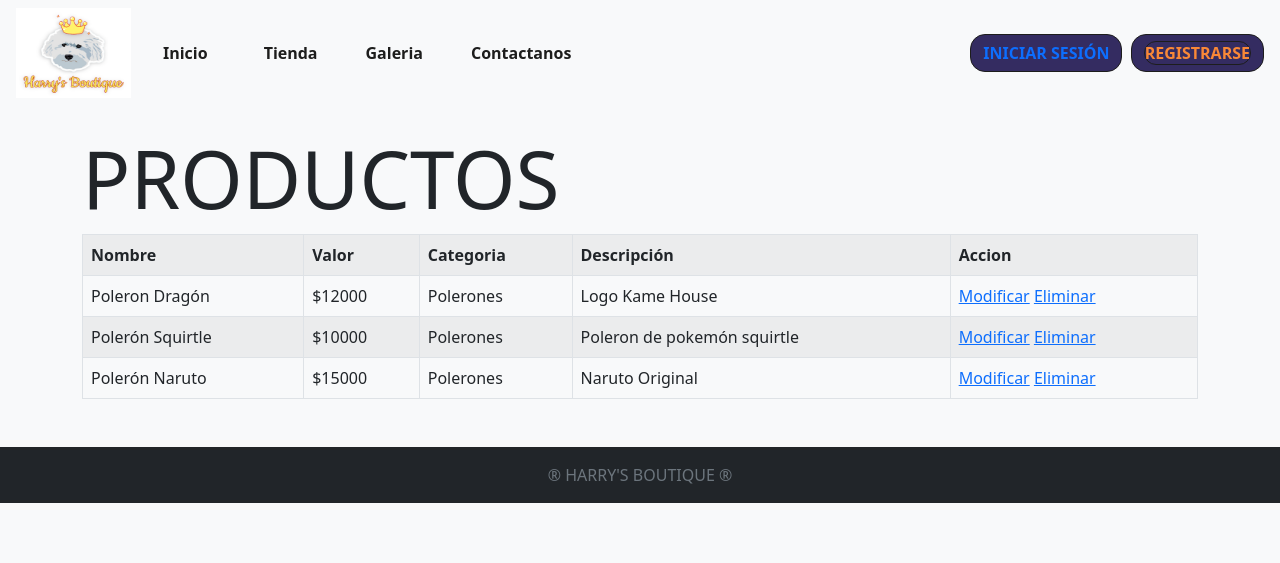
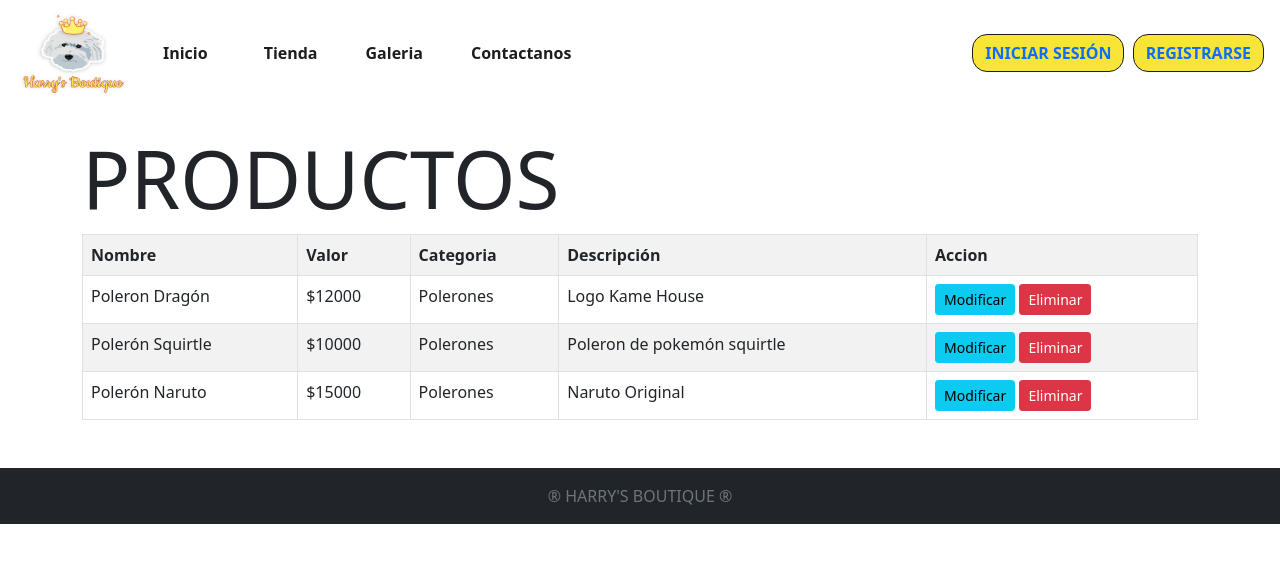
Before and after one commit to felipevega-dev/HarrysDjango, a Django app: page /listado_productos/ in a window 1280 px wide. Shown: the top 563 px of the page. Run offline with Django 4.2, Linux system fonts and the light colour scheme; data comes from the database, SQL or seed files in the repository; both versions use the stored data as it was after the commit.

Commit message:
cositas 2

```diff
--- a/core/static/core/CSS/style.css
+++ b/core/static/core/CSS/style.css
@@ -67,7 +67,7 @@
     transform: scale(1.10);
     transition: 1s filter;
     transition-delay: 1s;
-    color: #f98837;
+    color: #f9e537;
 }
 
 .navlogin{
@@ -76,7 +76,7 @@
     overflow: hidden;
     transition: all ease-out 0.2s;
     transition: 0.5s filter;
-    background: #342c61;
+    background: #f9e537;;
     color: #f98837;
 }
 
--- a/core/templates/harrys/base.html
+++ b/core/templates/harrys/base.html
@@ -17,7 +17,7 @@
       <link rel="stylesheet" href="{% static 'core/'%}CSS/style.css">
     <title>Harry's Boutique</title>
 </head>
-<body class="bg-light">
+<body>
     <!--Navbar-->
     <nav class="navbar navbar-expand-md navbar-expand">
       <div class="container-fluid">
@@ -61,7 +61,7 @@
                 </div>
                 &nbsp;
                 <div class="btn m-1 navlogin fw-bold text-uppercase">
-                    <a href="{%url 'registro_usuario' %}" class="navlogin text-decoration-none col-12 col-sm-12 col-md-12 col-lg-12 col-xl-12 col-xl-5 ">Registrarse</a>
+                    <a href="{%url 'registro_usuario' %}" class="text-decoration-none col-12 col-sm-12 col-md-12 col-lg-12 col-xl-12 col-xl-5 ">Registrarse</a>
                 </div>
                 {% endif %}
         </div>
--- a/core/templates/harrys/listado_productos.html
+++ b/core/templates/harrys/listado_productos.html
@@ -22,8 +22,8 @@
                 <td>{{ p.categoria }}</td>
                 <td>{{ p.descripcion }}</td>
                 <td>
-                    <a href ="{% url 'modificar_producto' p.id %}">Modificar</a>
-                    <a href ="{% url 'eliminar_producto' p.id %}">Eliminar</a>
+                    <a href ="{% url 'modificar_producto' p.id %}" class="btn btn-info btn-sm">Modificar</a>
+                    <a href ="{% url 'eliminar_producto' p.id %}" class="btn btn-danger btn-sm">Eliminar</a>
                 </td>
             </tr>
         </div>
```
Also changed, not shown: core/templates/harrys/contacto.html (+17 -6 lines), core/templates/registration/login.html (+3 -5 lines), db.sqlite3.
